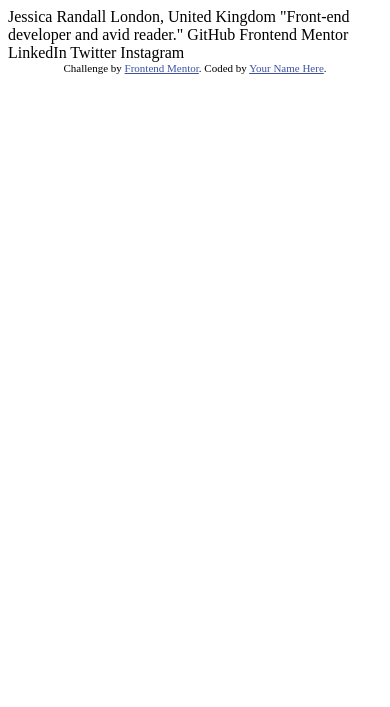
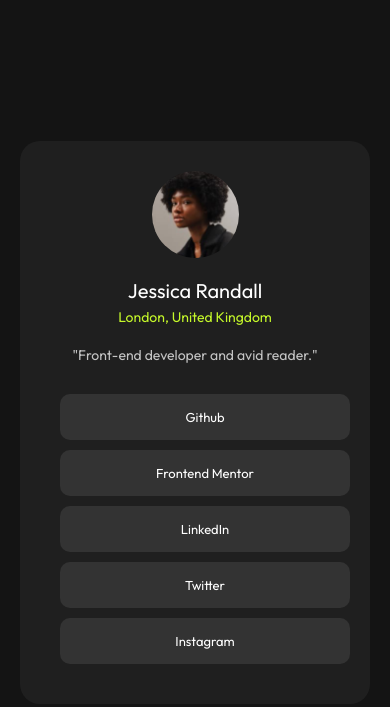
Before and after one commit to rainndev/Social-links-Frontend-Mentor, a plain HTML site: page index.html in a window 390 px wide. Drawn offline with Linux system fonts and the light colour scheme.

Commit message:
make it responsive

```diff
--- /dev/null
+++ b/index.css
@@ -0,0 +1,89 @@
+* {
+  padding: 0;
+  margin: 0;
+  box-sizing: border-box;
+}
+
+body {
+  height: 100vh;
+  font-family: "Outfit", Arial, Helvetica, sans-serif;
+}
+
+.attribution {
+  font-size: 11px;
+  text-align: center;
+}
+.attribution a {
+  color: hsl(228, 45%, 44%);
+}
+
+.container {
+  display: flex;
+  justify-content: center;
+  align-items: center;
+  height: 100%;
+  background-color: hsl(0, 0%, 8%);
+}
+
+.child-container {
+  margin: 20px 20px;
+  border-radius: 20px;
+  color: white;
+  padding: 30px;
+  width: 400px;
+  background-color: hsl(0, 0%, 12%);
+}
+
+.info-container {
+  text-align: center;
+  display: flex;
+  flex-direction: column;
+  justify-content: center;
+  align-items: center;
+}
+
+.info-container p {
+  font-size: 14px;
+  margin-bottom: 20px;
+}
+
+.info-bio {
+  color: hsl(0, 0%, 77%);
+}
+
+.info-name {
+  margin-bottom: 5px;
+  display: flex;
+  justify-content: center;
+  align-items: center;
+  font-size: 20px;
+}
+
+.profile-container img {
+  border-radius: 50%;
+  margin-bottom: 20px;
+  display: block;
+  margin-left: auto;
+  margin-right: auto;
+  width: 30%;
+}
+
+.info-address {
+  color: hsl(75, 94%, 57%);
+}
+
+.social {
+  font-size: 13px;
+  text-align: center;
+  width: 100%;
+  background-color: hsl(0, 0%, 20%);
+  padding: 15px;
+  margin: 10px 0px 10px 10px;
+  border-radius: 10px;
+}
+
+.social:hover {
+  font-weight: bold;
+  background-color: hsl(75, 94%, 57%);
+  color: hsl(0, 0%, 20%);
+}
--- a/index.html
+++ b/index.html
@@ -1,34 +1,69 @@
 <!DOCTYPE html>
 <html lang="en">
   <head>
-  <meta charset="UTF-8">
-  <meta name="viewport" content="width=device-width, initial-scale=1.0"> <!-- displays site properly based on user's device -->
+    <meta charset="UTF-8" />
+    <meta name="viewport" content="width=device-width, initial-scale=1.0" />
 
-  <link rel="icon" type="image/png" sizes="32x32" href="./assets/images/favicon-32x32.png">
+    <link rel="preconnect" href="https://fonts.googleapis.com" />
+    <link rel="preconnect" href="https://fonts.gstatic.com" crossorigin />
+    <link
+      href="https://fonts.googleapis.com/css2?family=Inter:ital,opsz,wght@0,14..32,100..900;1,14..32,100..900&family=Outfit:wght@100..900&display=swap"
+      rel="stylesheet"
+    />
+    <!-- displays site properly based on user's device -->
+
+    <link
+      rel="icon"
+      type="image/png"
+      sizes="32x32"
+      href="./assets/images/favicon-32x32.png"
+    />
 
     <title>Frontend Mentor | Social links profile</title>
 
     <!-- Feel free to remove these styles or customise in your own stylesheet 👍 -->
-  <style>
-    .attribution { font-size: 11px; text-align: center; }
-    .attribution a { color: hsl(228, 45%, 44%); }
-  </style>
+
+    <link rel="stylesheet" href="index.css" />
   </head>
   <body>
+    <!--  GitHub Frontend Mentor LinkedIn Twitter Instagram -->
 
-  Jessica Randall
-  London, United Kingdom
-  "Front-end developer and avid reader."
+    <div class="container">
+      <div class="child-container">
+        <div class="top-container">
+          <div class="profile-container">
+            <div>
+              <img
+                width="50%"
+                height="50%"
+                src="/assets/images/avatar-jessica.jpeg"
+                alt="profile-picture"
+              />
+              <p class="info-name">Jessica Randall</p>
+            </div>
+          </div>
+          <div class="info-container">
+            <p class="info-address">London, United Kingdom</p>
+            <p class="info-bio">"Front-end developer and avid reader."</p>
+          </div>
+        </div>
+        <div class="bottom-container">
+          <div class="social">Github</div>
+          <div class="social">Frontend Mentor</div>
+          <div class="social">LinkedIn</div>
+          <div class="social">Twitter</div>
+          <div class="social">Instagram</div>
+        </div>
+      </div>
 
-  GitHub
-  Frontend Mentor
-  LinkedIn
-  Twitter
-  Instagram
-
-  <div class="attribution">
-    Challenge by <a href="https://www.frontendmentor.io?ref=challenge" target="_blank">Frontend Mentor</a>.
-    Coded by <a href="#">Your Name Here</a>.
+      <!-- <div class="attribution">
+        Challenge by
+        <a href="https://www.frontendmentor.io?ref=challenge" target="_blank"
+          >Frontend Mentor</a
+        >. Coded by <a href="#">Your Name Here</a>.
+      </div> -->
     </div>
   </body>
+
+  <script src="/profile-js.js"></script>
 </html>
--- /dev/null
+++ b/profile-js.js
@@ -0,0 +1 @@
+console.log("test");
```
Also changed, not shown: 1 other file. Lines whose indentation alone changed are shown as unchanged.
